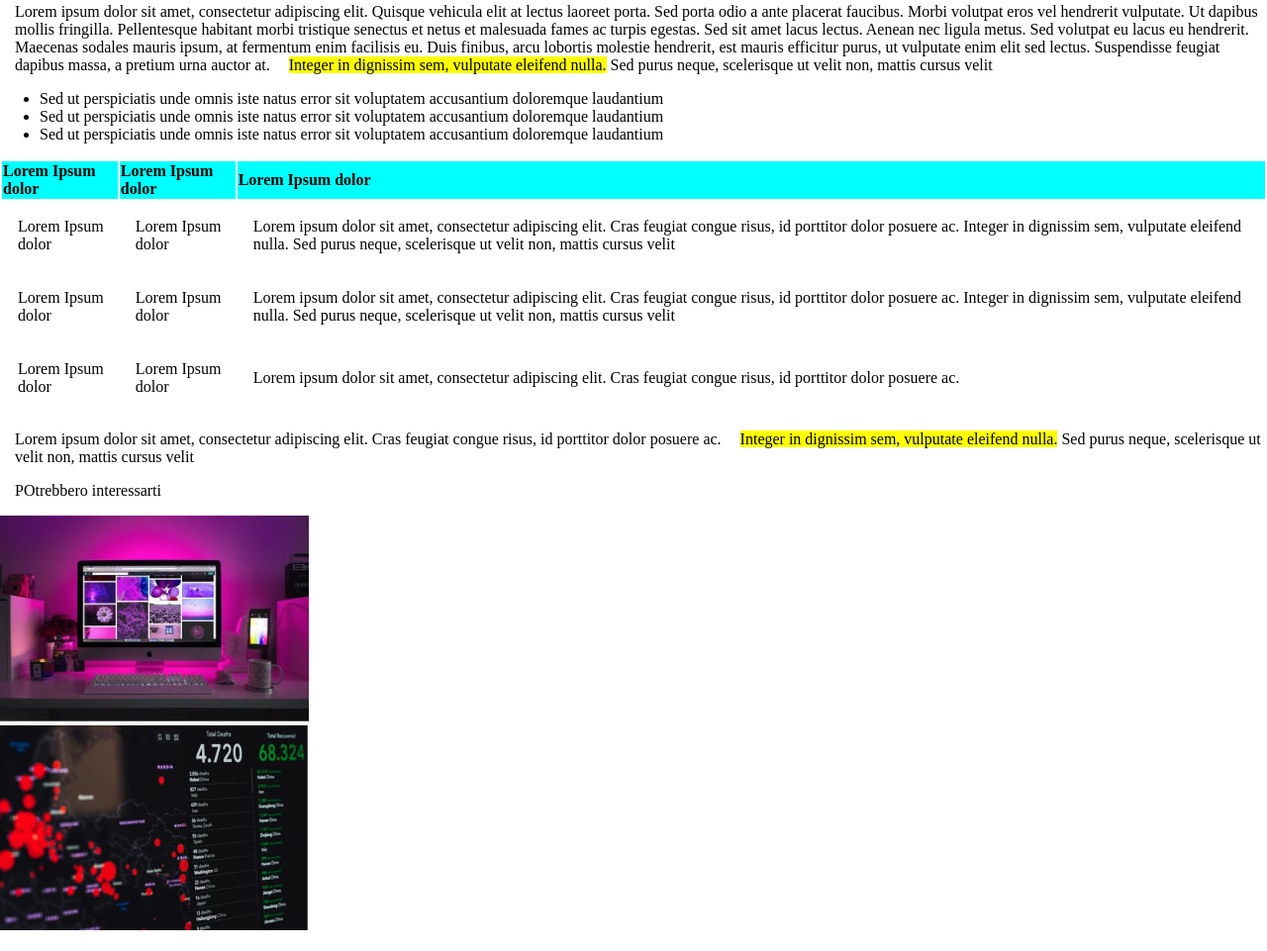
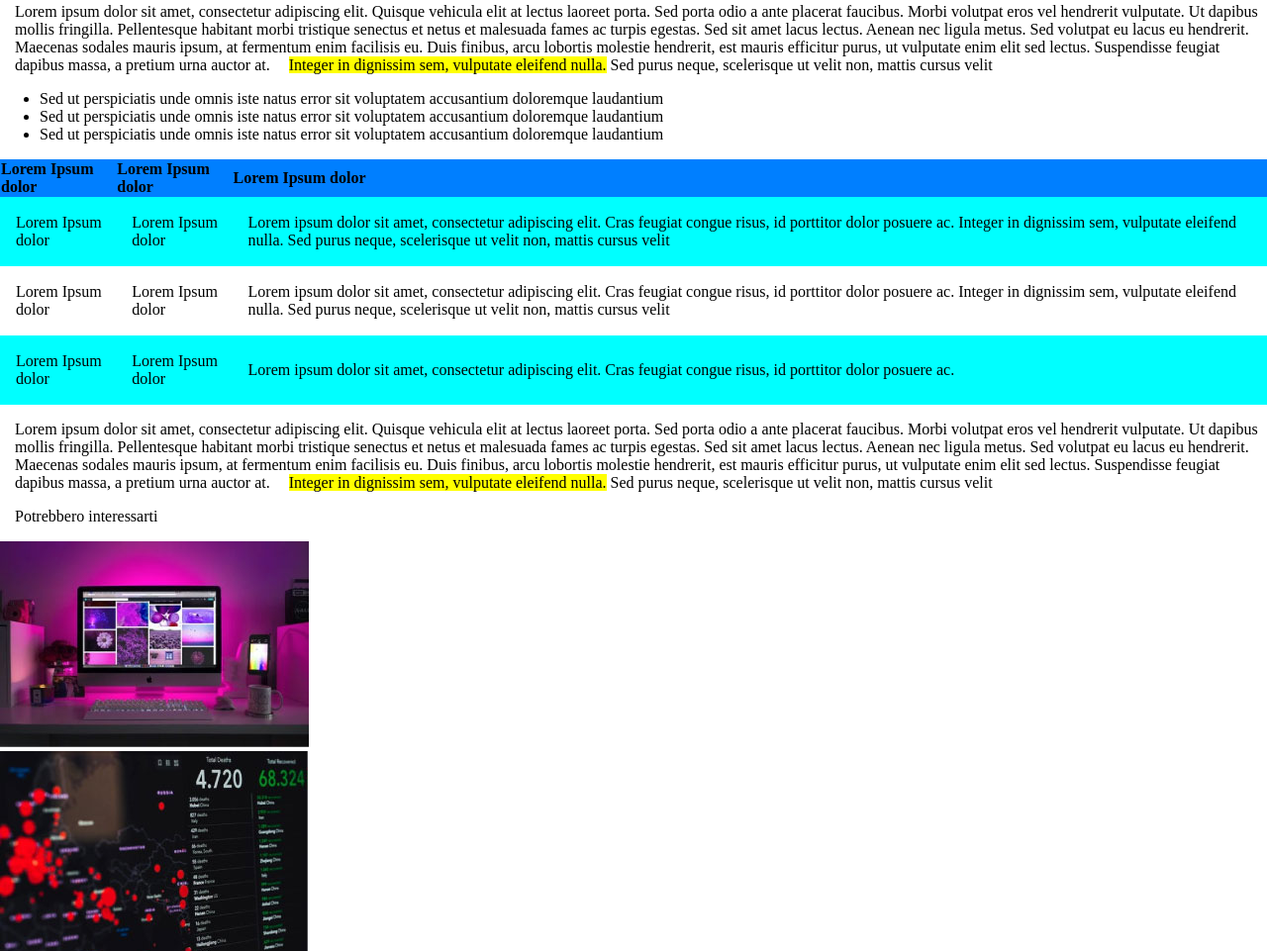
Before and after one commit to michaelb2001/html-css-booleaner, a plain HTML site: page index.html in a window 1280 px wide. Shown: the part 881-1842 px from the top of the page at 99% size. Drawn offline with Linux system fonts and the light colour scheme.

Commit message:
prima versione

```diff
--- a/css/style.css
+++ b/css/style.css
@@ -32,11 +32,13 @@ header h1,p,span{
 .evidenziato{
     background-color: yellow ;
 }
+table{
+    border-collapse: collapse;
+}
+table thead tr{
+    background-color: #007fff;
+}
 
-table thead tr{
+table tbody tr:nth-child(1),tr:nth-child(3){
     background-color: aqua;
 }
-
-table thead tr:nth-child(1){
-    background-color: aqua;
-}
--- a/index.html
+++ b/index.html
@@ -130,21 +130,19 @@
             </table>
         </section>
 
-            <p>Lorem ipsum dolor sit amet, consectetur adipiscing elit.
-             Cras feugiat congue risus,
-             id porttitor dolor posuere ac.
-             <span class="evidenziato">Integer in dignissim sem,
-             vulputate eleifend nulla.</span>
-             Sed purus neque, scelerisque ut velit non,
-             mattis cursus velit</p>
+        <p>Lorem ipsum dolor sit amet, consectetur adipiscing elit. Quisque vehicula elit at lectus laoreet porta. Sed porta odio a ante placerat faucibus. Morbi volutpat eros vel hendrerit vulputate. Ut dapibus mollis fringilla. Pellentesque habitant morbi tristique senectus et netus et malesuada fames ac turpis egestas. Sed sit amet lacus lectus. Aenean nec ligula metus. Sed volutpat eu lacus eu hendrerit. Maecenas sodales mauris ipsum, at fermentum enim facilisis eu. Duis finibus, arcu lobortis molestie hendrerit, est mauris efficitur purus, ut vulputate enim elit sed lectus. Suspendisse feugiat dapibus massa, a pretium urna auctor at.
+            <span class="evidenziato">Integer in dignissim sem,
+            vulputate eleifend nulla.</span>
+            Sed purus neque, scelerisque ut velit non,
+            mattis cursus velit</p>
 
     </main>
 
     <footer>
-        <p>POtrebbero interessarti</p>
-        <img src="img/monitor.jpg" alt="">
+        <p>Potrebbero interessarti</p>
+        <img src="img/monitor.jpg">
         <br>
-        <img src="img/graph.jpg" alt="">
+        <img src="img/graph.jpg">
     </footer>
 </body>
 </html>
```
